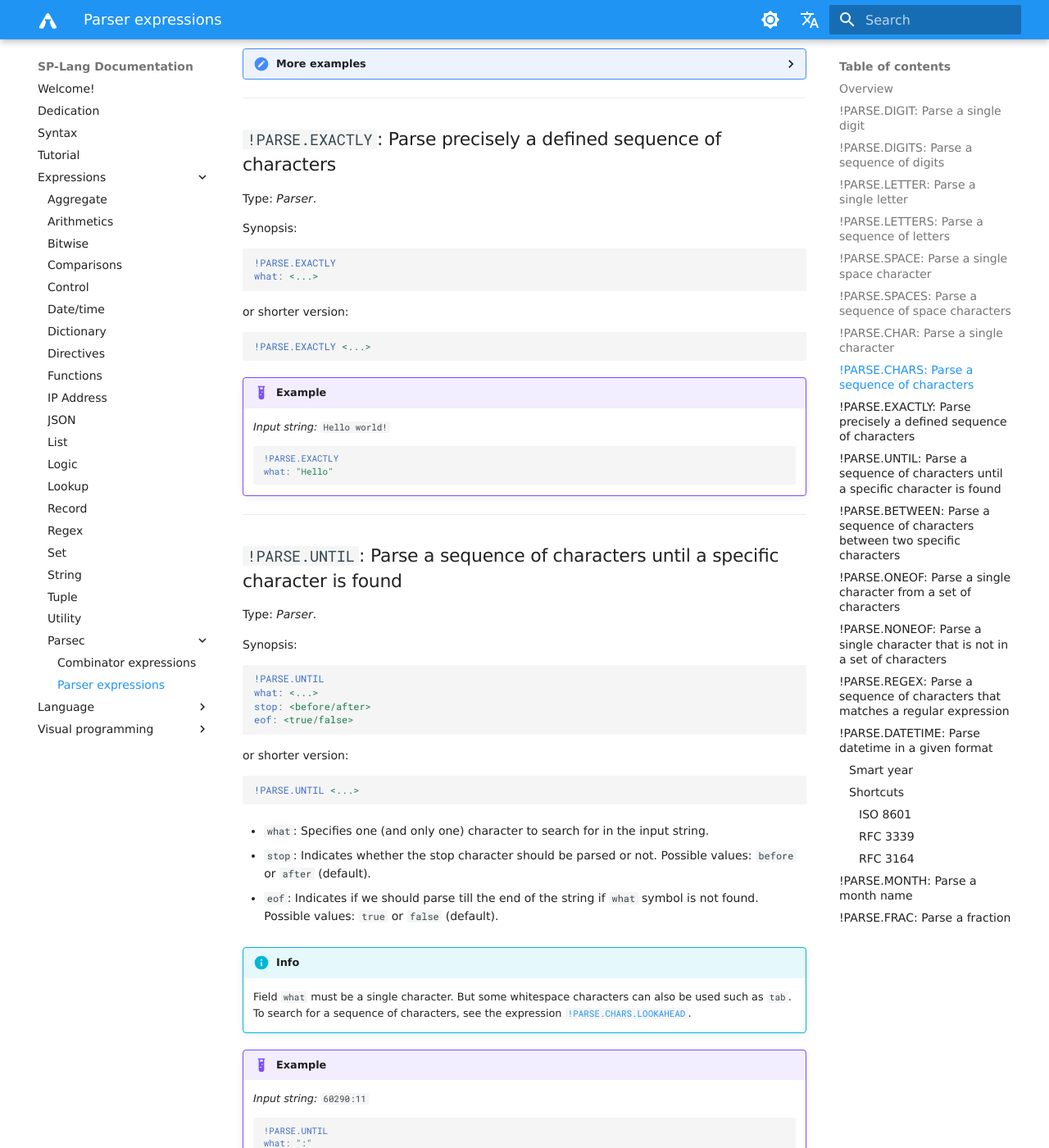
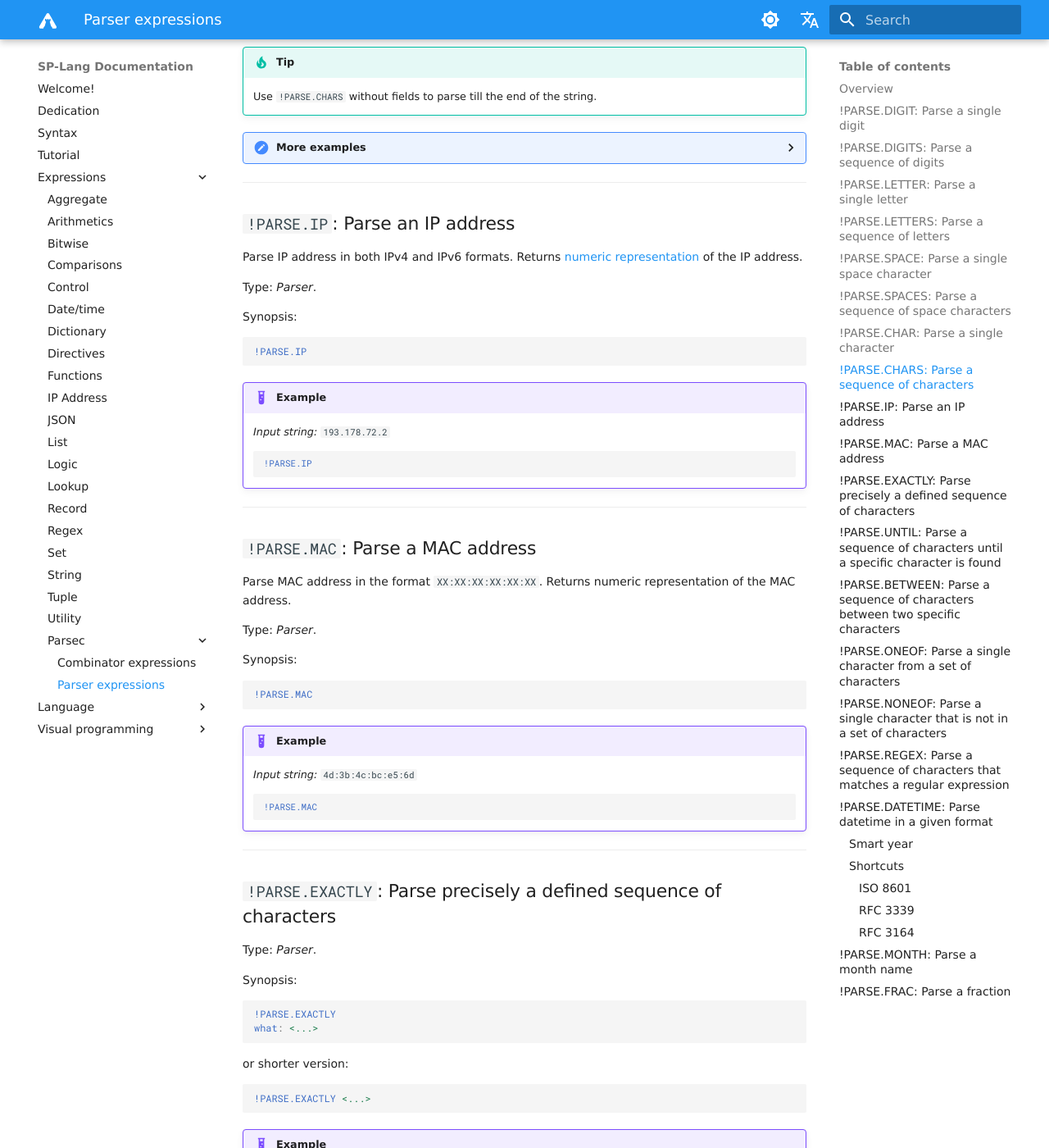
Before and after one commit to TeskaLabs/splang-docs, an MkDocs documentation site: the page built from docs/expressions/parsec/parser.md, in a window 1280 px wide and 1400 px high, scrolled down 4400 px. Shown: the whole window at 82% size. Built offline with MkDocs 1.6.1 and Material for MkDocs 9.7.7, drawn with Linux system fonts in a browser that asks for light colours; some web fonts are replaced; comment, search, counter and statistics services are not loaded; some of the changed text lies outside the part shown.

Commit message:
Update with parse.ip, parse.mac expressions

````diff
--- a/docs/expressions/parsec/parser.md
+++ b/docs/expressions/parsec/parser.md
@@ -14,6 +14,11 @@ Basic parsers can differentiate between digits, letters and spaces:
 - `!PARSE.LETTER`, `!PARSE.LETTERS`: parse single or multiple letters
 - `!PARSE.SPACE`, `!PARSE.SPACES`: parse single or multiple whitespace characters
 - `!PARSE.CHAR`, `!PARSE.CHARS`: parse single or multiple characters
+
+The following expressions are used for parsing specific types of strings:
+
+- `!PARSE.IP`: parse IP address
+- `!PARSE.MAC`: parse MAC address
 
 The following expressions are used for parsing characters from custom set of characters and looking for specific characters in input strings:
 
@@ -293,6 +298,52 @@ max: 4
 
 ---
 
+## `!PARSE.IP`: Parse an IP address
+
+Parse IP address in both IPv4 and IPv6 formats. Returns [numeric representation](https://ndocs.teskalabs.com/sp-lang/language/types/#ip-address) of the IP address.
+
+Type: _Parser_.
+
+Synopsis:
+
+```yaml
+!PARSE.IP
+```
+
+!!! example
+
+	_Input string:_ `193.178.72.2`
+
+	```yaml
+	!PARSE.IP
+	```
+
+
+---
+
+## `!PARSE.MAC`: Parse a MAC address
+
+Parse MAC address in the format `XX:XX:XX:XX:XX:XX`. Returns numeric representation of the MAC address.
+
+
+Type: _Parser_.
+
+Synopsis:
+
+```yaml
+!PARSE.MAC
+```
+
+!!! example
+
+	_Input string:_ `4d:3b:4c:bc:e5:6d`
+
+	```yaml
+	!PARSE.MAC
+	```
+
+
+---
 
 ## `!PARSE.EXACTLY`: Parse precisely a defined sequence of characters
 
````
